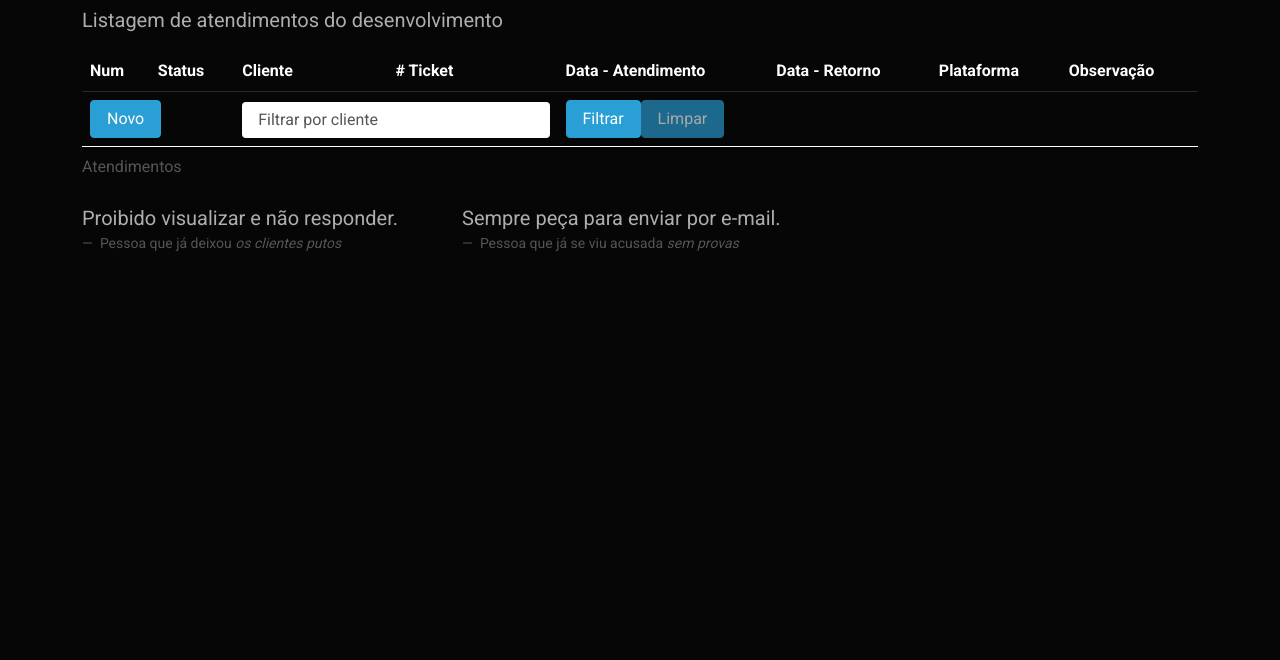
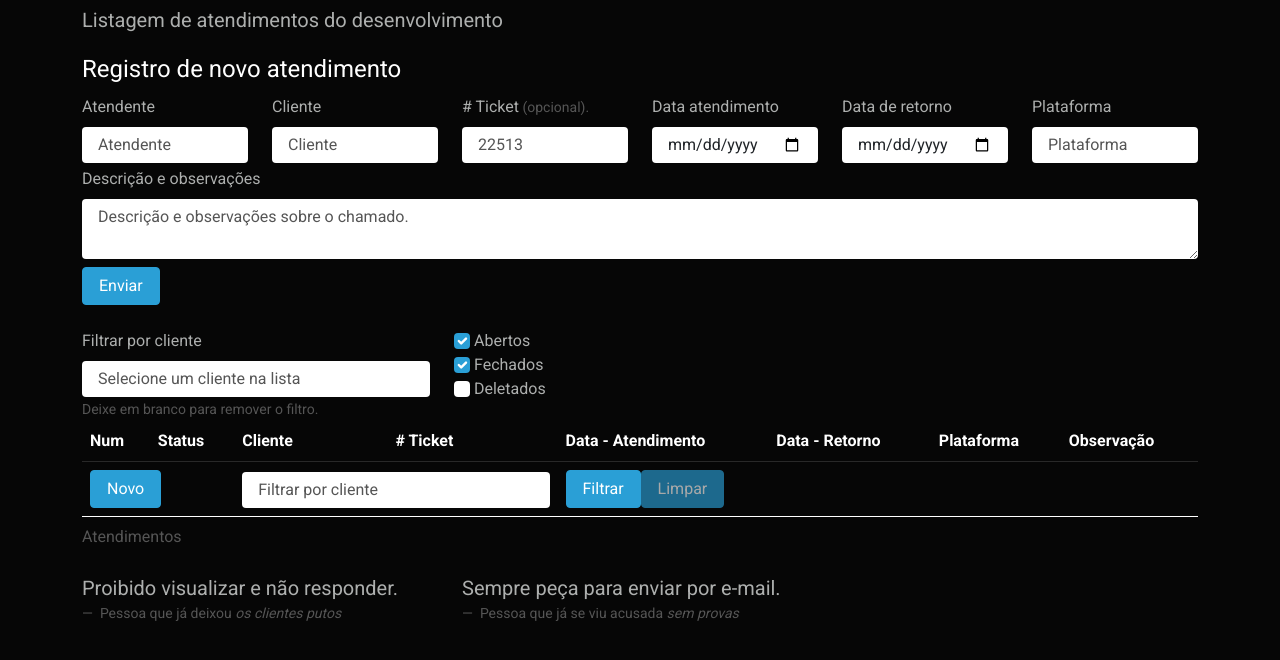
Before and after one commit to guites/socket-tables, a website: page index.html in a window 1280 px wide. Shown: the part 138-798 px from the top of the page. Drawn offline with nearby package versions, Linux system fonts and the light colour scheme; no server answers.

Commit message:
html e formatação novo layout de inserção de linha e filtros

```diff
--- a/index.html
+++ b/index.html
@@ -123,6 +123,101 @@
           </div>
         </div>
       </div>
+      <section id="functions-wrapper">
+        <div class="row">
+          <form id="new-atendimento">
+            <fieldset>
+              <legend>Registro de novo atendimento</legend>
+              <fieldset class="row">
+                <div class="form-group col-lg-2">
+                  <label for="usuarios_dropdown" class="form-label">Atendente</label>
+                  <input autocomplete="off" required="required" data-bs-toggle="dropdown" aria-expanded=false class="form-control dropdown-toggle" type="text" placeholder="Atendente" value="" name="user_id" id="usuarios_dropdown">
+                  <div class="dropdown-menu" role="menu"></div>
+                </div>
+                <div class="form-group col-lg-2">
+                  <label for="cliente" class="form-label">Cliente</label>
+                  <input autocomplete="off" required="required" class="dropdown-toggle form-control" type="text" placeholder="Cliente" value="" name="client_id" id="cliente_dropdown" data-bs-toggle="dropdown" aria-expanded=false>
+                  <div class="dropdown-menu" role="menu"></div>
+                </div>
+                <div class="form-group col-lg-2">
+                  <label for="ticket" class="form-label"># Ticket<small id="ticket-help" class="form-text text-muted"> (opcional).</small></label>
+                  <input aria-describedby="ticket-help" class="form-control" type="text" placeholder="22513" value="" name="ticket" id="ticket">
+
+                </div>
+                <div class="form-group col-lg-2">
+                  <label for="data_atendimento" class="form-label">Data atendimento</label>
+                  <input required="required" class="form-control" type="date" placeholder="" value="" name="data_atendimento" id="data_atendimento">
+                </div>
+                <div class="form-group col-lg-2">
+                  <label for="data_retorno" class="form-label">Data de retorno</label>
+                  <input required="required" class="form-control" type="date" placeholder="" value="" name="data_retorno" id="data_retorno">
+                </div>
+                <div class="form-group col-lg-2">
+                  <label for="" class="form-label">Plataforma</label>
+                  <input required="required" class="form-control" type="text" placeholder="Plataforma" value="" name="plataforma" id="plataforma">
+                </div>
+              </fieldset>
+              <fieldset class="row mt-1">
+                <div class="form-group col-lg-12">
+                  <label for="obs" class="form-label">Descrição e observações</label>
+                  <textarea required="" class="form-control" rows="2" placeholder="Descrição e observações sobre o chamado." value="" name="obs" id="obs"></textarea>
+                </div>
+              </fieldset>
+              <fieldset class="row mt-2">
+                <div class="form-group col-lg-2">
+                  <input required="required" class="btn btn-primary" type="submit" value="Enviar" id="addRowBtn">
+                </div>
+                <div class="col-lg-8">
+                  <span id="error-span"></span>
+                </div>
+              </fieldset>
+            </fieldset>
+          </form>
+        </div>
+        <div class="row mt-4 col-lg-12">
+          <!-- <h3 class="">Filtrar atendimentos</h3> -->
+          <form class="">
+              <fieldset class="row">
+                <fieldset class="col-lg-4">
+                  <!-- <legend>Filtrar por cliente</legend> -->
+                  <div class="form-group">
+                    <label class="form-label" for="filter-clientes">Filtrar por cliente</label>
+                    <input autocomplete="off" class="form-control" aria-describedby="filter-clientes-help" type="text" placeholder="Selecione um cliente na lista" id="filter-clientes" data-bs-toggle="dropdown" aria-expanded=false name="filter-clientes">
+                    <div class="dropdown-menu" role="menu"></div>
+                    <small id="filter-clientes-help" class="form-text text-muted">Deixe em branco para remover o filtro.</small>
+                  </div>
+                </fieldset>
+                <fieldset class="col align-items-center col-lg-4">
+                  <!-- <legend>Filtrar por Status</legend> -->
+                  <div class="col-lg-12">
+                    <input class="form-check-input" type="checkbox" checked="" value="" id="filter-status-aberto" name="filter-status-aberto">
+                    <label class="form-check-label" for="filter-status-aberto">Abertos</label>
+                  </div>
+                  <div class="col-lg-12">
+                    <input class="form-check-input" type="checkbox" checked="" value="" name="filter-status-fechado" id="filter-status-fechado">
+                    <label class="form-check-label" for="filter-status-fechado">
+                      Fechados
+                    </label>
+                  </div>
+                  <div class="col-lg-12">
+                    <input class="form-check-input" type="checkbox" name="filter-status-deletado" id="filter-status-deletado">
+                    <label class="form-check-label" for="filter-status-deletado">
+                      Deletados
+                    </label>
+                  </div>
+                </fieldset>
+                <!-- <fieldset class="row mt-4">
+                  <div class="col-lg-4">
+                    <button type="button" class="btn btn-primary w-100">Filtrar</button>
+                  </div>
+                  <div class="col-lg-4">
+                    <button type="button" disabled="" class="btn btn-primary w-100">Limpar</button>
+                  </div>
+                </fieldset> -->
+              </fieldset>
+          </form>
+        </div>
+      </section>
       <section id="table-wrapper"></section>
       <div class='row'>
         <div class='col-lg-4'>
@@ -166,8 +261,10 @@
 
       table.createTable();
       table.loadRowsFromDatabase(1, table.perPage, 'desc');
-      var addRowBtn = table.addNewRow('#addRowBtn');
-      var searchInput = table.enableClientFilter('#searchInput', '#searchBtn', '#cleanBtn');
+      table.addFormFunctions();
+      table.insertAtendimento('#new-atendimento');
+      //var addRowBtn = table.addNewRow('#addRowBtn');
+      var searchInput = table.enableClientFilter('#filter-clientes');
       table.generateConfirmModal("body", "#scripts");
       table.defineUser("#openConfiguracoesBtn");
     </script>
```
